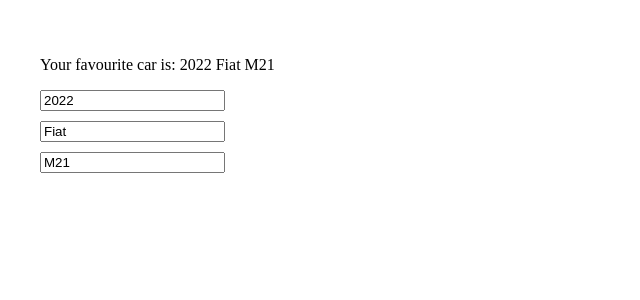
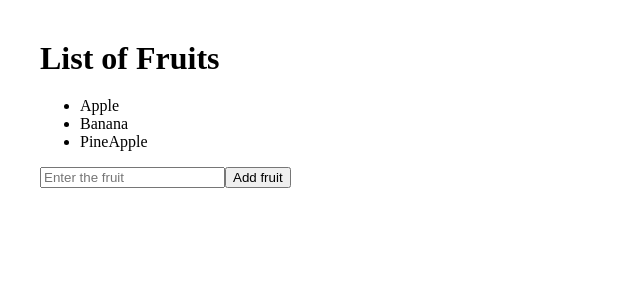
Before and after one commit to payamtajdivand/React-playing-ground, a React (Vite) app: page / in a window 1280 px wide. Shown: the top 300 px of the page, without its empty margins (0-640 px from the left). Built offline with nearby package versions, Linux system fonts and the light colour scheme.

Commit message:
a favorite fruits add and remove list usuin useState and arrays

```diff
--- a/src/App.jsx
+++ b/src/App.jsx
@@ -1,9 +1,9 @@
 import "./App.css";
 
-import FavoriteCar from "./FavoriteCar.jsx";
+import FruitsList from "./FruitList.jsx";
 
 function App() {
-  return <FavoriteCar />;
+  return <FruitsList />;
 }
 
 export default App;
--- a/src/FavoriteCar.jsx
+++ /dev/null
@@ -1,44 +0,0 @@
-import React, { useState } from "react";
-
-function FavoriteCar() {
-  const [car, setCar] = useState({
-    make: "Fiat",
-    model: "M21",
-    year: 2022,
-  });
-
-  const handleYearChange = (event) => {
-    setCar((c) => ({ ...c, year: event.target.value }));
-  };
-  const handleMakeChange = (event) => {
-    setCar((c) => ({ ...c, make: event.target.value }));
-  };
-  const handleModelChange = (event) => {
-    setCar((c) => ({ ...c, model: event.target.value }));
-  };
-
-  return (
-    <div>
-      <p>
-        Your favourite car is: {car.year} {car.make} {car.model}
-      </p>
-      <input
-        type="number"
-        value={car.year}
-        onChange={handleYearChange}
-        style={{ marginBottom: "10px" }}
-      />
-      <br />
-      <input
-        type="text"
-        value={car.make}
-        onChange={handleMakeChange}
-        style={{ marginBottom: "10px" }}
-      />
-      <br />
-      <input type="text" value={car.model} onChange={handleModelChange} />
-    </div>
-  );
-}
-
-export default FavoriteCar;
--- /dev/null
+++ b/src/FruitList.jsx
@@ -0,0 +1,43 @@
+import React, { useState } from "react";
+
+function FruitsList() {
+  const [fruits, setFruits] = useState(["Apple", "Banana", "PineApple"]);
+
+  const handleAddFruit = () => {
+    const selectedFruit = document.getElementById("fruitInput").value;
+    document.getElementById("fruitInput").value = "";
+    setFruits((f) => [...f, selectedFruit]);
+  };
+
+  // const handleRemoveFruit = (index) => {
+  //   setFruits((_, i) => {
+  //     fruits.filter(i !== index);
+  //   });
+  // };
+
+  function handleRemoveFruit(index) {
+    console.log(index);
+    setFruits(fruits.filter((_, i) => i !== index));
+  }
+
+  return (
+    <div>
+      <h2>List of Fruits</h2>
+      <ul>
+        {fruits.map((fruit, index) => (
+          <li
+            value={fruit}
+            key={index}
+            onClick={() => handleRemoveFruit(index)}
+          >
+            {fruit}
+          </li>
+        ))}
+      </ul>
+      <input placeholder="Enter the fruit" id="fruitInput" />
+      <button onClick={handleAddFruit}>Add fruit</button>
+    </div>
+  );
+}
+
+export default FruitsList;
```
